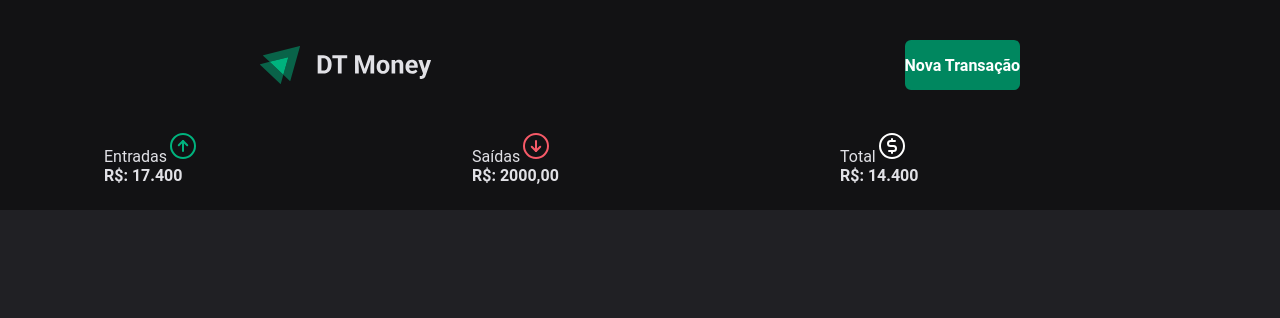
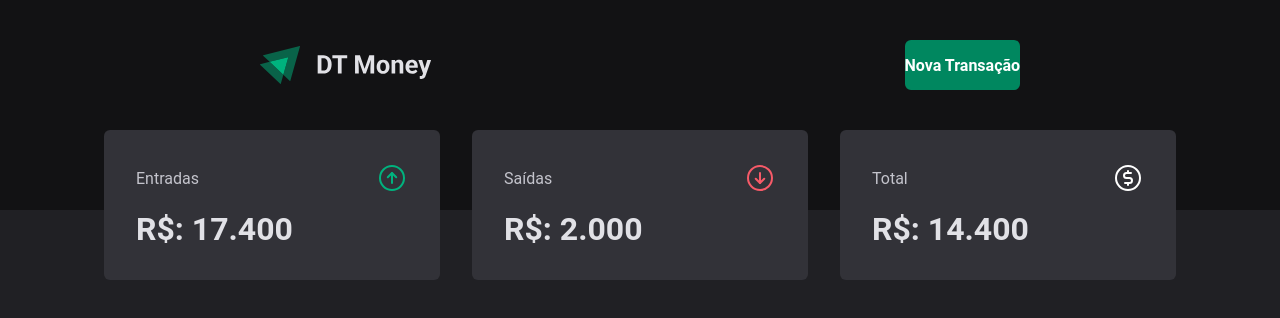
Before and after one commit to ReinaldoARamos/Dt-Money_ignite_03, a React (Vite) app: page / in a window 1280 px wide. Shown: the top 318 px of the page. Built offline with nearby package versions, Linux system fonts and the light colour scheme.

Commit message:
terminando de estilizar a base dos sumários e também arrumando o ícone separando ele do span dentro do header para aplicar o space-between, também aproveitei para organizr o código com prettier

```diff
--- a/src/Components/Summary/index.tsx
+++ b/src/Components/Summary/index.tsx
@@ -1,38 +1,36 @@
-import { SummaryContainer } from "./style";
-import {ArrowCircleDown, ArrowCircleUp, CurrencyCircleDollar} from 'phosphor-react'
+import { SummaryCard, SummaryContainer } from "./style";
+import {
+  ArrowCircleDown,
+  ArrowCircleUp,
+  CurrencyCircleDollar,
+} from "phosphor-react";
 
 export function Summary() {
   return (
     <SummaryContainer>
-            <div>
+      <SummaryCard>
         <header>
-                    <span>
-                        Entradas
+          <span>Entradas</span>
           <ArrowCircleUp size={32} color="#00b37e" />
-                    </span>
         </header>
         <strong>R$: 17.400</strong>
-                </div>
+      </SummaryCard>
 
-                <div>
+      <SummaryCard>
         <header>
-                    <span>
-                        Saídas
+          <span>Saídas</span>
           <ArrowCircleDown size={32} color="#f75a68" />
-                    </span>
         </header>
-                <strong>R$: 2000,00</strong>
-                </div>
+        <strong>R$: 2.000</strong>
+      </SummaryCard>
 
-                <div>
+      <SummaryCard>
         <header>
-                    <span>
-                        Total
+          <span>Total</span>
           <CurrencyCircleDollar size={32} color="#fff" />
-                    </span>
         </header>
         <strong>R$: 14.400</strong>
-                </div>
+      </SummaryCard>
     </SummaryContainer>
-    )
+  );
 }
--- a/src/Components/Summary/style.ts
+++ b/src/Components/Summary/style.ts
@@ -6,9 +6,27 @@ export const SummaryContainer = styled.section`
   margin: 0 auto;
   padding: 0 1.5rem;
 
-    display:grid;
+  display: grid;
   grid-template-columns: repeat(3, 1fr);
   gap: 2rem;
-    margin-top: -5rem
+  margin-top: -5rem;
+`;
 
-`
+export const SummaryCard = styled.div`
+  background: ${(props) => props.theme["gray-600"]};
+  border-radius: 6px;
+  padding: 2rem;
+
+  header {
+    display: flex;
+    align-items: center;
+    justify-content: space-between;
+    color: ${(props) => props.theme["gray-300"]};
+  }
+
+  strong {
+    display: block;
+    margin-top: 1rem;
+    font-size: 2rem;
+  }
+`;
```
Also changed, not shown: src/App.tsx (+10 -12 lines), src/pages/Transactions/index.tsx (+4 -3 lines). Lines whose indentation alone changed are shown as unchanged.
